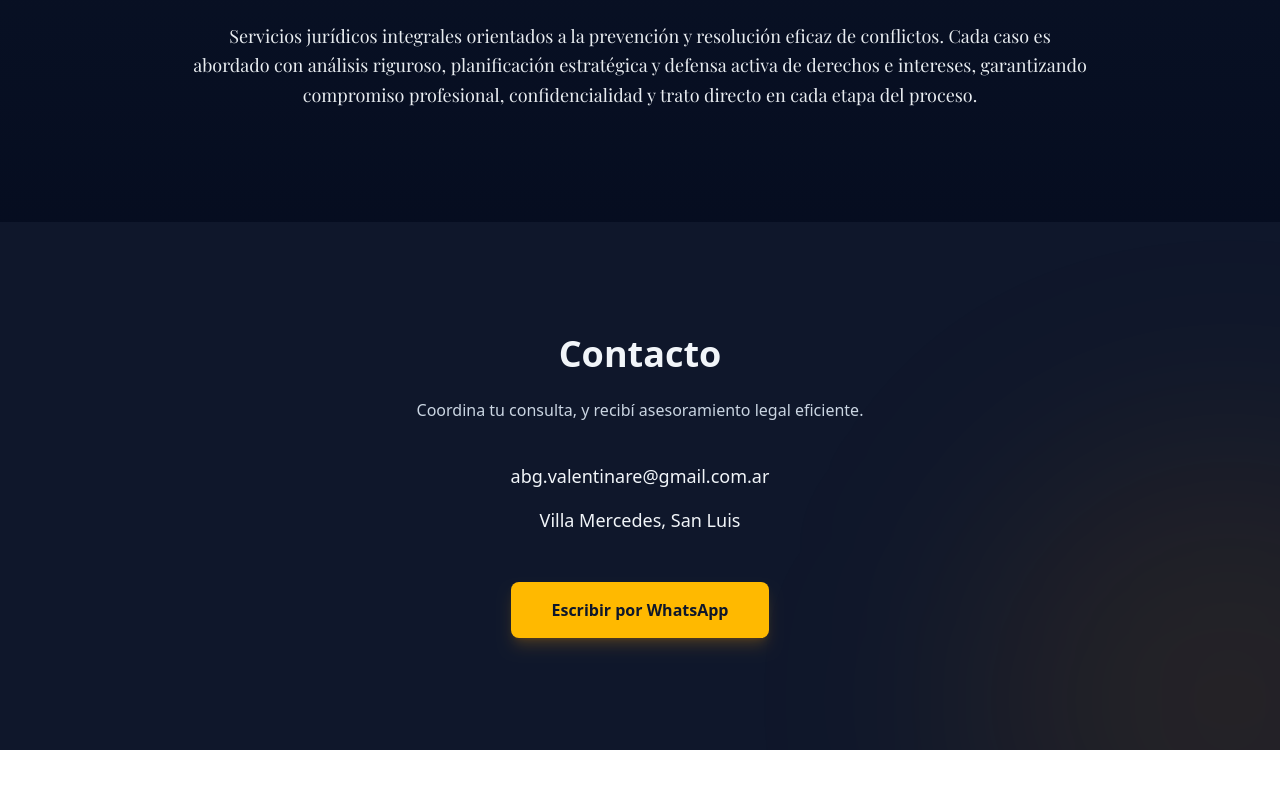
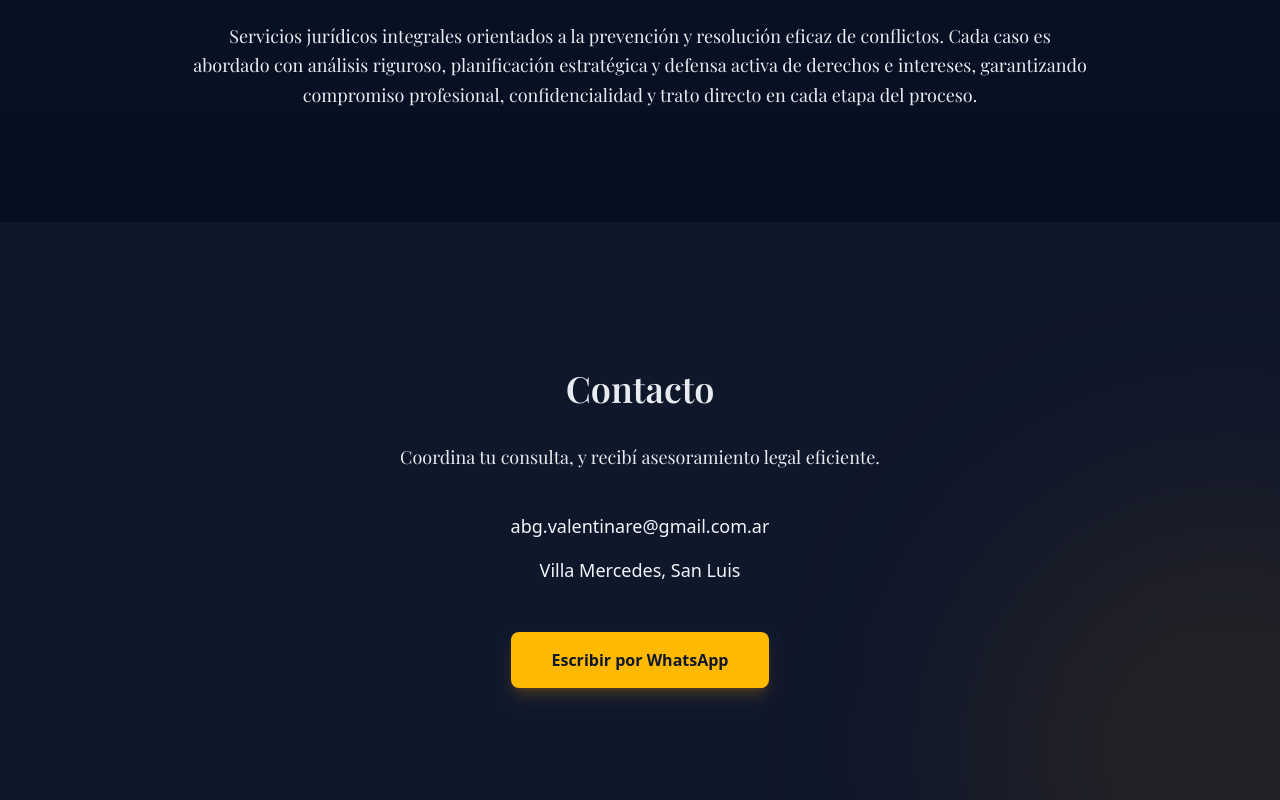
Before and after one commit to Elio-Nicolas/estudio-abogacia-VRe, a Next.js app: page / in a window 1280 px wide. Shown: the part 1667-2467 px from the top of the page. Before the commit the page ends 2417 px from the top, so only its background shows below. Built offline with nearby package versions, Linux system fonts and the light colour scheme.

Commit message:
modificacion 5 16_02

```diff
--- a/componentes/Contact.tsx
+++ b/componentes/Contact.tsx
@@ -1,3 +1,5 @@
+import { playfair,cormorant,baskerville } from "@/lib/fonts";
+
 export default function Contact() {
   return (
     <section
@@ -7,11 +9,11 @@ export default function Contact() {
       <div className="absolute w-[500px] h-[500px] bg-amber-500/10 blur-[120px] rounded-full bottom-[-200px] right-[-200px]" />
 
       <div className="relative max-w-4xl mx-auto text-center">
-        <h2 className="text-3xl md:text-4xl font-semibold">
+        <h2 className={`mt-8 text-3xl md:text-4xl font-semibold text-[#E8ECF0] leading-tight text-center ${playfair.className}`}>
           Contacto
         </h2>
 
-        <p className="mt-6 text-slate-300">
+        <p className={`mt-8 text-[#E8ECF0] text-lg leading-relaxed ${playfair.className}`}>
           Coordina tu consulta, y recibí asesoramiento legal eficiente.
         </p>
 
```
